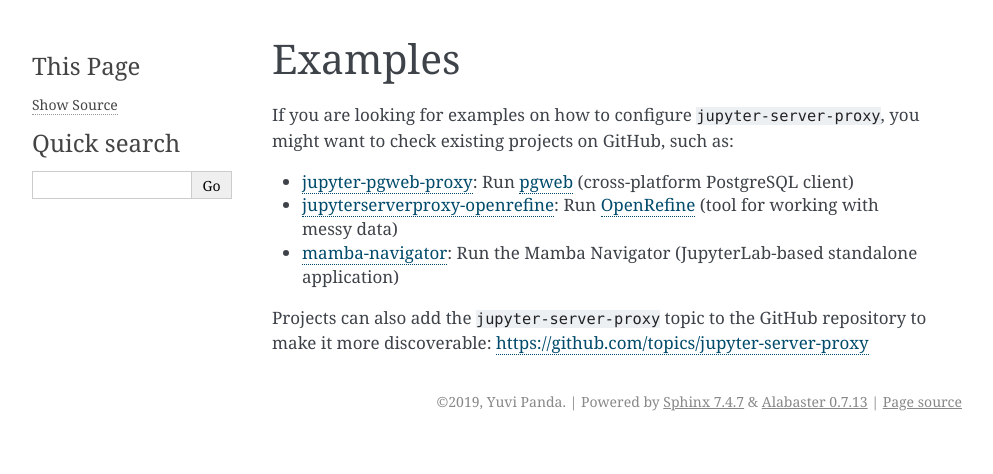
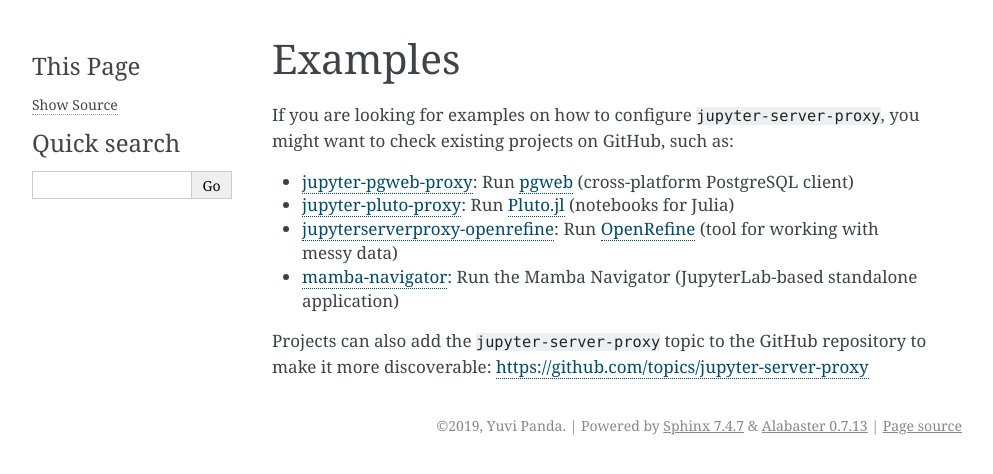
Before and after one commit to jupyterhub/jupyter-server-proxy, a Sphinx documentation site: the page built from docs/examples.rst, in a window 1280 px wide. Shown: the top 474 px of the page, without its empty margins (148-1141 px from the left). Built offline with Sphinx 7.4.7, drawn with Linux system fonts in a browser that asks for light colours.

Commit message:
adds pluto notebook example
Signed-off-by: Greg Werner <werner.greg@gmail.com>

```diff
--- a/docs/examples.rst
+++ b/docs/examples.rst
@@ -8,6 +8,7 @@
 projects on GitHub, such as:
 
 - `jupyter-pgweb-proxy <https://github.com/illumidesk/jupyter-pgweb-proxy>`_: Run `pgweb <https://github.com/sosedoff/pgweb>`_ (cross-platform PostgreSQL client)
+- `jupyter-pluto-proxy <https://github.com/illumidesk/jupyter-pluto-proxy>`_: Run `Pluto.jl <https://github.com/fonsp/Pluto.jl>`_ (notebooks for Julia)
 - `jupyterserverproxy-openrefine <https://github.com/psychemedia/jupyterserverproxy-openrefine>`_: Run `OpenRefine <https://openrefine.org/>`_ (tool for working with messy data)
 - `mamba-navigator <https://github.com/mamba-org/mamba-navigator>`_: Run the Mamba Navigator (JupyterLab-based standalone application)
 
```
